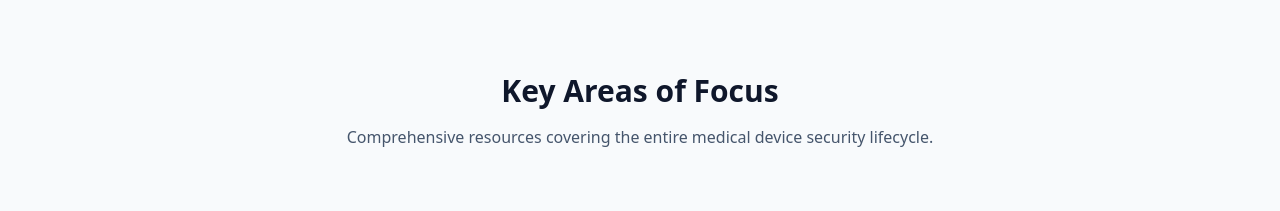
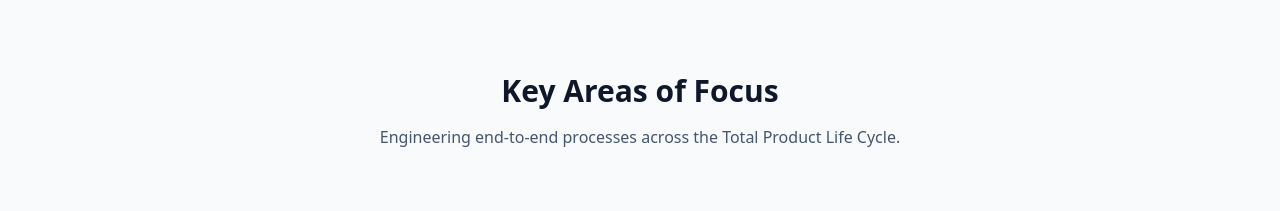
Before and after one commit to nepalboy/medicsec, a React (Vite) app: page / in a window 1280 px wide. Shown: the part 840-1051 px from the top of the page. Built offline with nearby package versions, Linux system fonts and the light colour scheme.

Commit message:
FeatureGrid subtitle: Total Product Life Cycle

```diff
--- a/src/components/FeatureGrid.tsx
+++ b/src/components/FeatureGrid.tsx
@@ -122,7 +122,7 @@ export const FeatureGrid: React.FC = () => {
                 <div className="text-center mb-16">
                     <h2 className="text-3xl font-bold text-slate-900 mb-4">Key Areas of Focus</h2>
                     <p className="text-slate-600 max-w-2xl mx-auto">
-                        Comprehensive resources covering the entire medical device security lifecycle.
+                        Engineering end-to-end processes across the Total Product Life Cycle.
                     </p>
                 </div>
 
```
Also changed, not shown: 1 other file (tests, documents, lock files or other folders).
